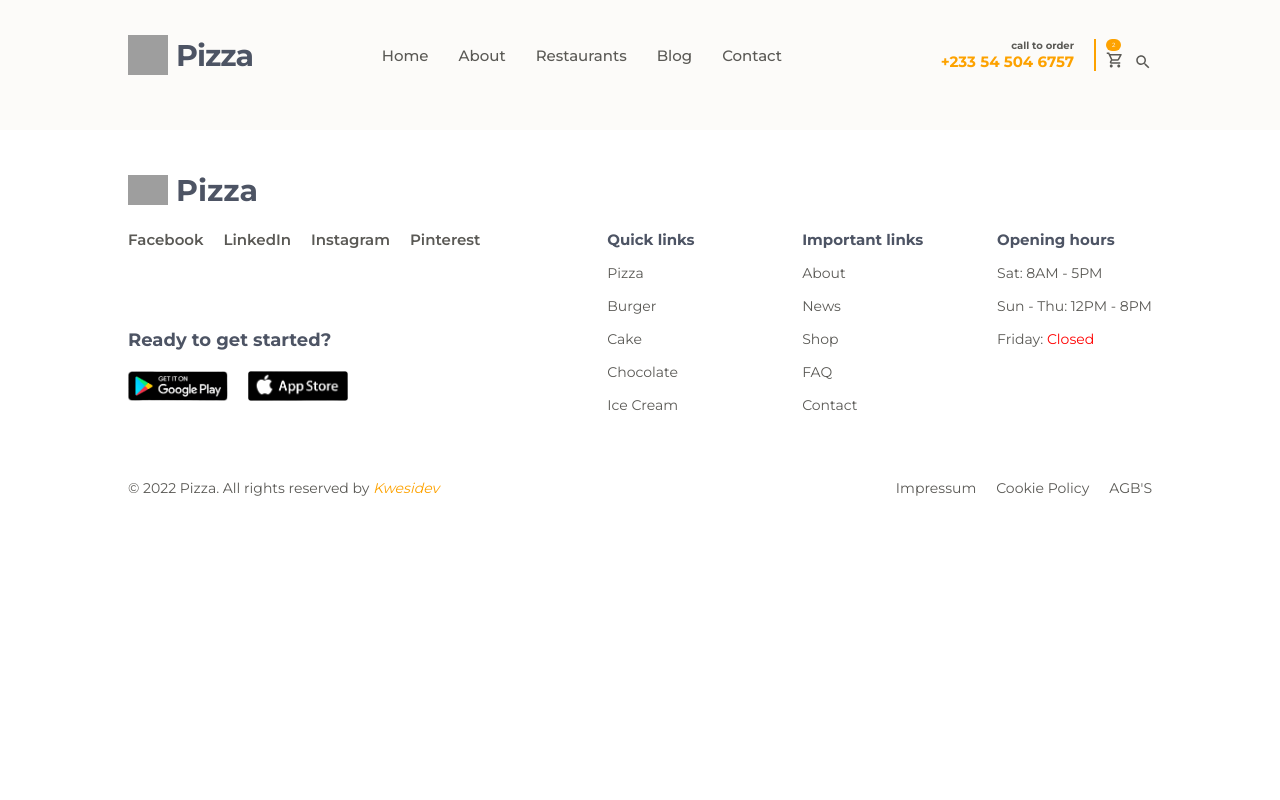
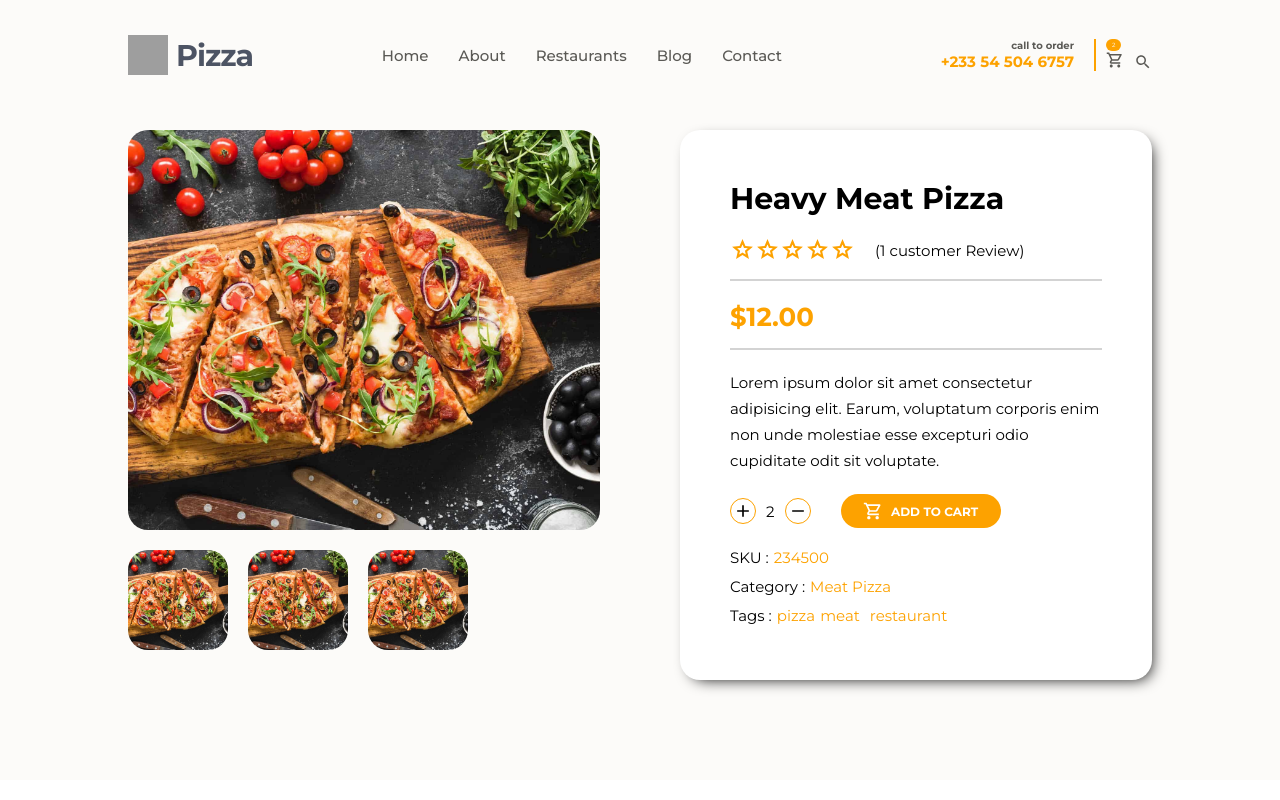
Before and after one commit to Kwesi-dev/pizza-shop, a React (Create React App) app in the folder frontend/: page /product/1 in a window 1280 px wide. Shown: the top 800 px of the page. Built offline with nearby package versions, Linux system fonts and the light colour scheme; grey boxes are pictures that could not be loaded.

Commit message:
working on products details page

```diff
--- a/frontend/src/App.tsx
+++ b/frontend/src/App.tsx
@@ -8,6 +8,7 @@ import { BrowserRouter as Router, Routes, Route } from "react-router-dom"
 import Contact from './pages/contact/Contact';
 import Blog from './pages/blog/Blog';
 import Restaurants from './pages/restaurants/Restaurants';
+import ProductDetails from './pages/productDetails/ProductDetails'
 function App() {
   return (
     <Router>
@@ -22,6 +23,7 @@ function App() {
             <Route path="/contact" element={<Contact/>}/>
             <Route path="/blog" element={<Blog/>}/>
             <Route path="/restaurants" element={<Restaurants/>}/>
+            <Route path="/product/:id" element={<ProductDetails/>}/>
           </Routes>
           </main>
         <footer>
--- /dev/null
+++ b/frontend/src/pages/productDetails/ProductDetails.tsx
@@ -0,0 +1,71 @@
+import GradeOutlined from "@mui/icons-material/GradeOutlined"
+import "./productDetail.scss"
+import ShoppingCartOutlinedIcon from '@mui/icons-material/ShoppingCartOutlined';
+import { Add, Remove } from "@mui/icons-material";
+import pizzaImg from "../../assets/images/pizzaDetailsLg.jpg"
+const ProductDetails = () => {
+  return (
+    <section className="productDetails">
+        <div className="productDetails-wrapper">
+            <div className="productDetails-intro">
+                <div className="intro-product-images">
+                    <div className="product-image-lg">
+                        <img src={pizzaImg} alt="pizza-img"/>
+                    </div>
+                    <div className="product-images-bottom">
+                        <img src={pizzaImg} alt="pizza-img"/>
+                        <img src={pizzaImg} alt="pizza-img"/>
+                        <img src={pizzaImg} alt="pizza-img"/>
+                    </div>
+                </div>
+                <div className="intro-product-details">
+                    <h1>Heavy Meat Pizza</h1>
+                    <div className="customer-review">
+                        <div className="customer-review-stars">
+                            <GradeOutlined className="star"/>
+                            <GradeOutlined className="star"/>
+                            <GradeOutlined className="star"/>
+                            <GradeOutlined className="star"/>
+                            <GradeOutlined className="star"/>
+                        </div>
+                        <p>(1 customer Review)</p>
+                    </div>
+                    <p className="product-price">$12.00</p>
+                    <p className="product-desc">Lorem ipsum dolor sit amet consectetur adipisicing elit. Earum, voluptatum corporis enim non unde molestiae esse excepturi odio cupiditate odit sit voluptate.</p>
+                    <div className="addToCart-container">
+                        <div className="amount-container">
+                            <Add className="addIcon"/>
+                                <span>2</span>
+                            <Remove className="removeIcon"/>
+                        </div>
+                        <button className="add-to-cart-btn">
+                            <ShoppingCartOutlinedIcon className="cartIcon"/>
+                            <span>add to cart</span>
+                        </button>
+                    </div>
+                    <div className="product-bottom-details">
+                        <div className="product-bottom-detail">
+                            <span>SKU : </span>
+                            <span>234500</span>
+                        </div>
+                        <div className="product-bottom-detail">
+                            <span>Category : </span>
+                            <span>Meat Pizza</span>
+                        </div>
+                        <div className="product-bottom-detail">
+                            <span>Tags : </span>
+                            <div className="tags">
+                                <span>pizza</span>
+                                <span>meat</span>
+                                <span>restaurant</span>
+                            </div>
+                        </div>
+                    </div>
+                </div>
+            </div>
+        </div>
+    </section>
+  )
+}
+
+export default ProductDetails
--- /dev/null
+++ b/frontend/src/pages/productDetails/productDetail.scss
@@ -0,0 +1,170 @@
+@use "../../utils/globals" as *;
+.productDetails{
+    width: 100%;
+    height: 100%;
+
+    &-wrapper{
+        width: 80%;
+        height: 100%;
+        margin: auto;
+
+        .productDetails-intro{
+            width: 100%;
+            height: 100%;
+            display: grid;
+            grid-template-columns: 1fr 1fr;
+            gap: 80px;
+            margin-bottom: 100px;
+            .intro-product-images{
+                .product-image-lg{
+                    width: 100%;
+                    height: 400px;
+                    border-radius: 20px;
+                    margin-bottom: 20px;
+                    img{
+                        width: 100%;
+                        height: 100%;
+                        object-fit: cover;
+                        border-radius: 20px;
+                    }
+                }
+                .product-images-bottom{
+                    width: 100%;
+                    display: flex;
+
+                    img{
+                        width: 100px;
+                        height: 100px;
+                        object-fit: cover;
+                        margin-right: 20px;
+                        border-radius: 20px;
+                    }
+                }
+            }
+            .intro-product-details{
+                width: 100%;
+                height: 550px;
+                background-color: #ffff;
+                -webkit-box-shadow: 5px 5px 15px -6px #000000;
+                box-shadow: 5px 5px 15px -6px #000000;
+                border-radius: 20px;
+                padding: 50px;
+                box-sizing: border-box;
+                h1{
+                    font-size: 3rem;
+                    margin-bottom: 20px;
+                    font-weight: bolder;
+                }
+                .customer-review{
+                    display: flex;
+                    align-items: center;
+                    padding-bottom: 15px;
+                    border-bottom: 2px solid lightgray;
+                    margin-bottom: 20px;
+                    .customer-review-stars{
+                        margin-right: 20px;
+                        .star{
+                            font-size: 2.5rem;
+                            color: $deepOrange;
+                        }
+                    }
+                    p{
+                        font-size: 1.5rem;
+                    }
+                }
+                .product-price{
+                    font-size: 2.6rem;
+                    color: $deepOrange;
+                    font-weight: bold;
+                    padding-bottom: 15px;
+                    border-bottom: 2px solid lightgray;
+                    margin-bottom: 20px;
+                }
+                .product-desc{
+                    font-size: 1.5rem;
+                    line-height: 26px;
+                    margin-bottom: 20px;
+                }
+                .addToCart-container{
+                    display: flex;
+                    align-items: center;
+                    margin-bottom: 20px;
+                    .amount-container{
+                        display: flex;
+                        align-items: center;
+                        margin-right: 20px;
+                        .addIcon{
+                            font-size: 2rem;
+                            padding: 2px;
+                            border: 1px solid $deepOrange;
+                            border-radius: 50%;
+                            margin-right: 10px;
+                            cursor: pointer;
+                            transition: background-color 0.6s ease;
+                            &:hover{
+                                background-color: $lightOrange;
+                            }
+                        }
+                        span{
+                            font-size: 1.5rem;
+                        }
+                        .removeIcon{
+                            @extend .addIcon;
+                            margin-left: 10px;
+                        }
+                    }
+                    .add-to-cart-btn{
+                        width: 160px;
+                        border: none;
+                        background-color: $deepOrange;
+                        border-radius: 20px;
+                        padding: 7px 15px;
+                        display: flex;
+                        align-items: center;
+                        justify-content: center;
+                        cursor: pointer;
+                        transition: background-color 0.6s ease;
+                        &:hover{
+                            background-color: #000000;
+                        }
+                        .cartIcon{
+                            font-size: 2rem;
+                            font-weight: bold;
+                            color: #fff;
+                            margin-right: 8px;
+                        }
+                        span{
+                            font-size: 1.2rem;
+                            font-weight: bold;
+                            color: #fff;
+                            text-transform: uppercase;
+                        }
+                    }
+                }
+                .product-bottom-details{
+                    .product-bottom-detail{
+                        margin-bottom: 10px;
+                        display: flex;
+                        span{
+                            font-size: 1.5rem;
+                            &:last-child{
+                                display: inline-block;
+                                margin-left: 5px;
+                                color: $deepOrange;
+                            }
+                        }
+                        .tags{
+                            margin-left: 5px;
+                            position: relative;
+                            span{
+                                color: $deepOrange;
+                                display: inline-block;
+                                margin-right: 5px;
+                            }
+                        }
+                    }
+                }
+            }
+        }
+    }
+}
```
Also changed, not shown: frontend/src/assets/images/pizzaDetailsLg.jpg (added).
